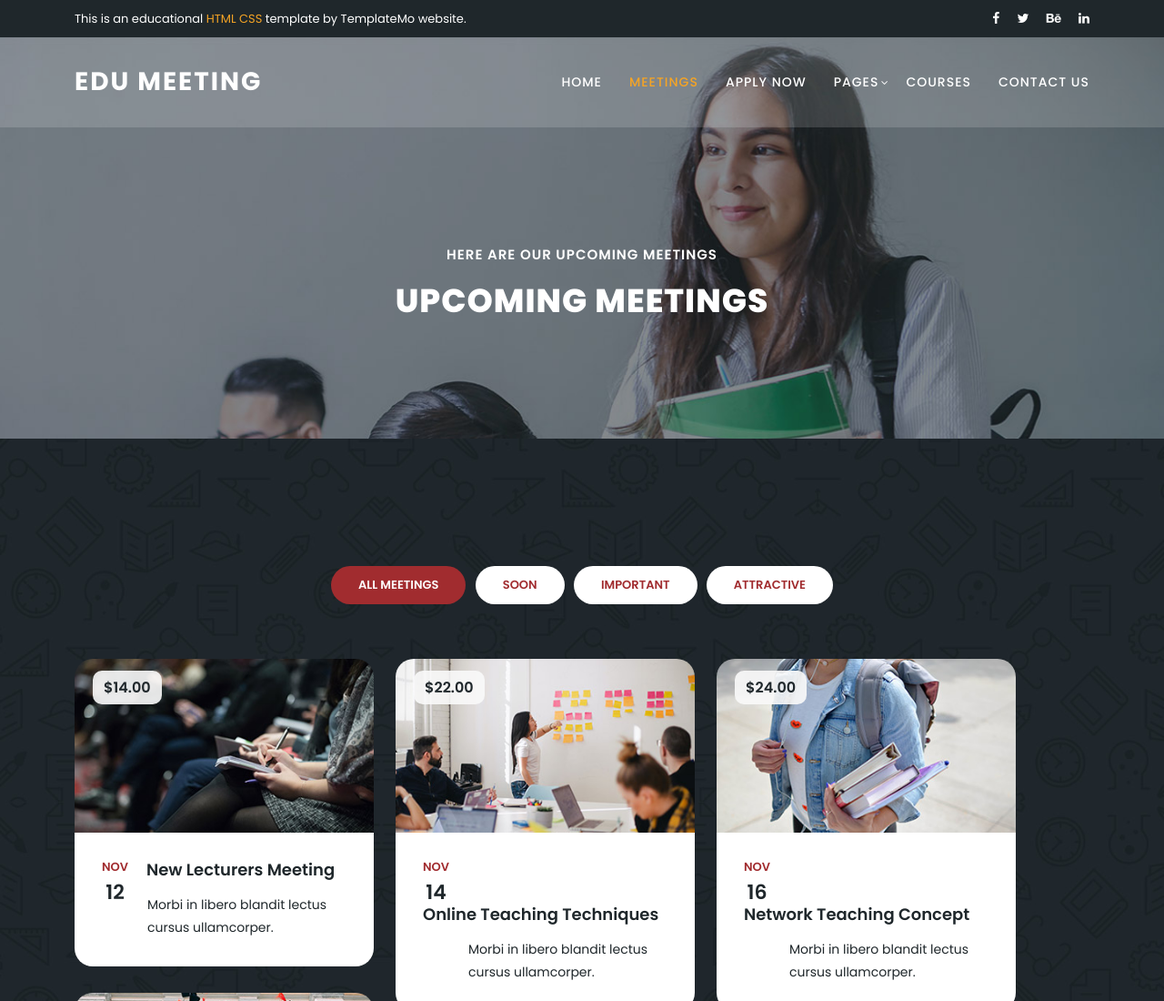
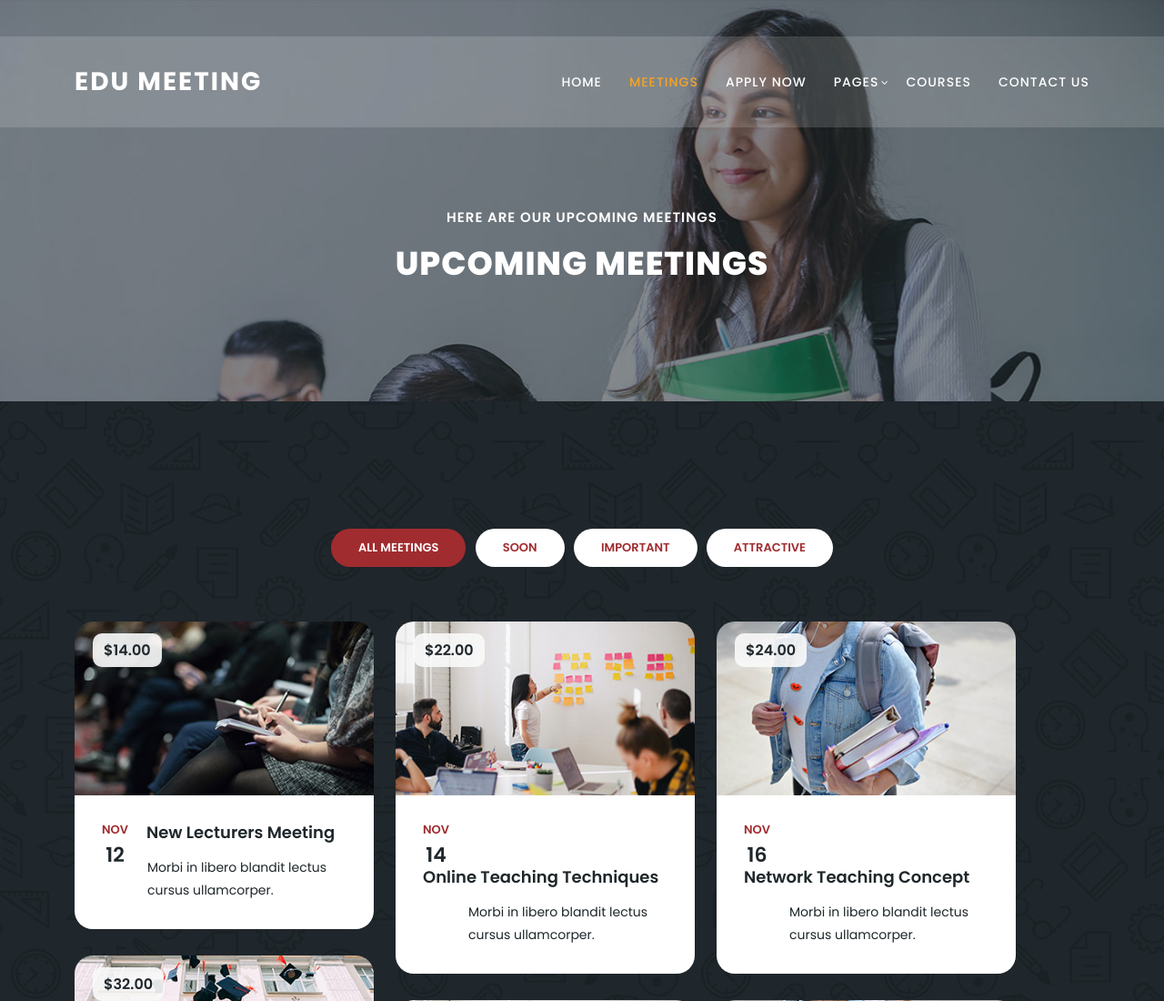
Before and after one commit to Shu12388y/edu-template-4, a plain HTML site: page meetings.html in a window 1280 px wide. Shown: the top 1100 px of the page at 91% size. Drawn offline with nearby package versions, Linux system fonts and the light colour scheme.

Commit message:
Update meetings.html

```diff
--- a/meetings.html
+++ b/meetings.html
@@ -20,41 +20,14 @@
     <link rel="stylesheet" href="assets/css/templatemo-edu-meeting.css">
     <link rel="stylesheet" href="assets/css/owl.css">
     <link rel="stylesheet" href="assets/css/lightbox.css">
-<!--
 
-TemplateMo 569 Edu Meeting
-
-https://templatemo.com/tm-569-edu-meeting
-
--->
   </head>
 
 <body>
 
 
 
-  <!-- Sub Header -->
-  <div class="sub-header">
-    <div class="container">
-      <div class="row">
-        <div class="col-lg-8 col-sm-8">
-          <div class="left-content">
-            <p>This is an educational <em>HTML CSS</em> template by TemplateMo website.</p>
-          </div>
-        </div>
-        <div class="col-lg-4 col-sm-4">
-          <div class="right-icons">
-            <ul>
-              <li><a href="#"><i class="fa fa-facebook"></i></a></li>
-              <li><a href="#"><i class="fa fa-twitter"></i></a></li>
-              <li><a href="#"><i class="fa fa-behance"></i></a></li>
-              <li><a href="#"><i class="fa fa-linkedin"></i></a></li>
-            </ul>
-          </div>
-        </div>
-      </div>
-    </div>
-  </div>
+
 
   <!-- ***** Header Area Start ***** -->
   <header class="header-area header-sticky">
```
